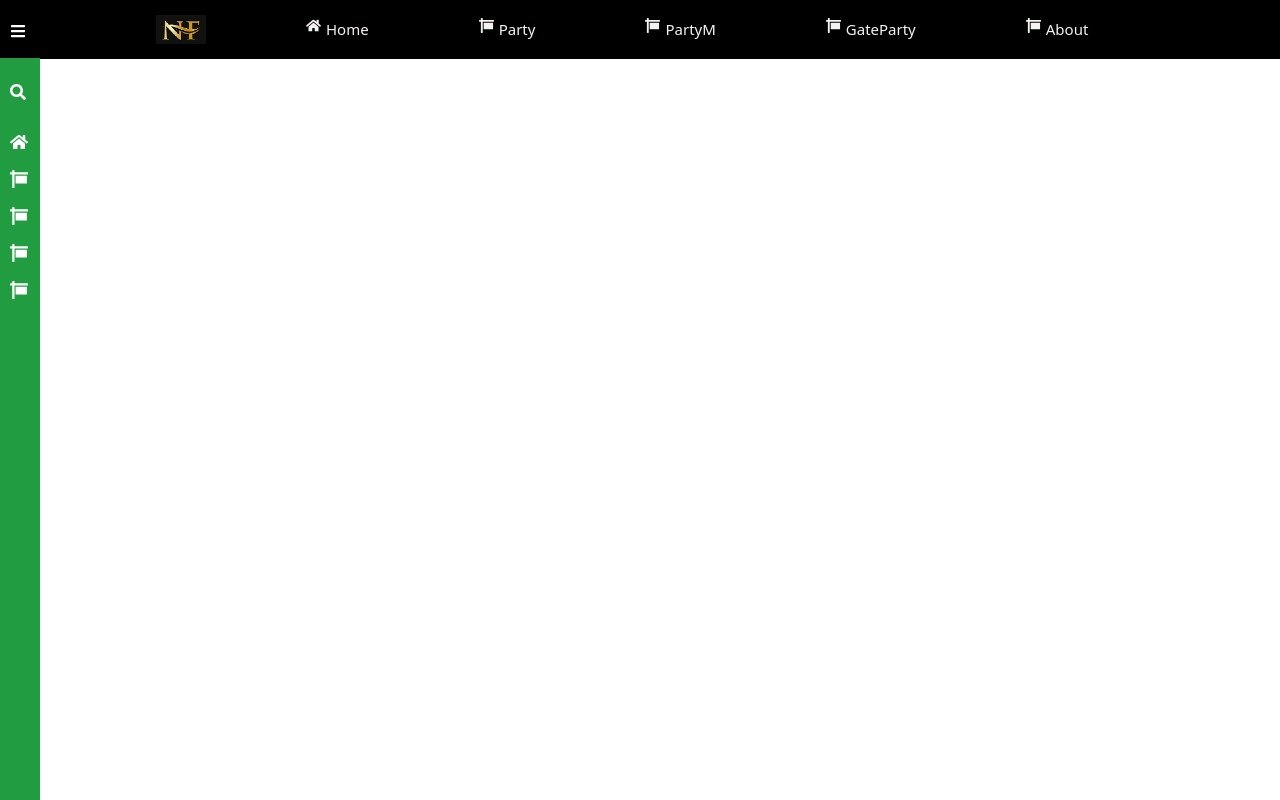
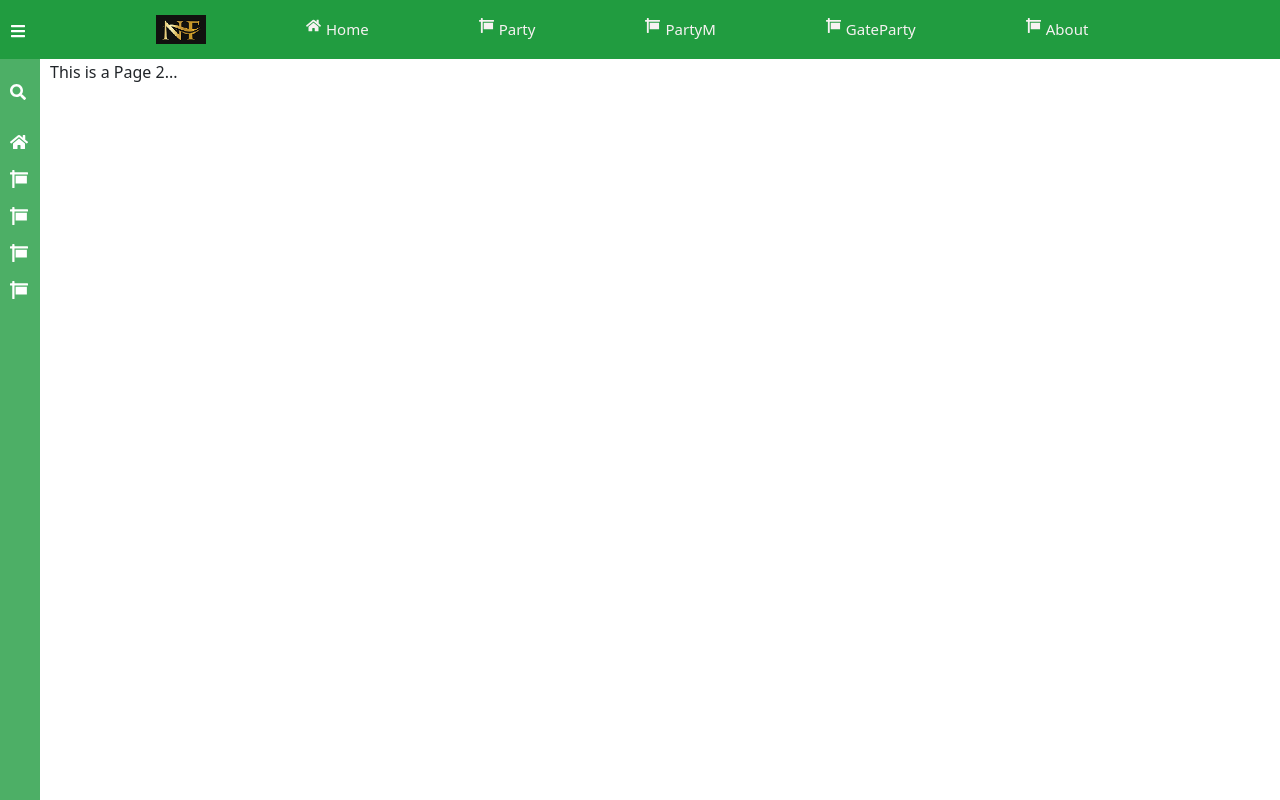
Before and after one commit to MubasharMurtza/ReactPro, a React (Create React App) app: page /page2 in a window 1280 px wide. Built offline with nearby package versions, Linux system fonts and the light colour scheme.

Commit message:
Pages attatched with fabar icon

```diff
--- a/src/Components/FunctionF.js
+++ b/src/Components/FunctionF.js
@@ -12,7 +12,7 @@ export default function FunctionF() {
         <>
             <Topbar toggle={toggle} />
             <Sidebar isShow={isShow} setisShow={setisShow} />
-            <NavbarLink />
+            <NavbarLink isShow={isShow} />
         </>
     );
 }
--- a/src/Components/Nav/NavbarLink.js
+++ b/src/Components/Nav/NavbarLink.js
@@ -9,13 +9,13 @@ import Page2 from "./Pages/Page2";
 import Page3 from "./Pages/Page3";
 import Page4 from "./Pages/Page4";
 import Page5 from "./Pages/Page5";
-import Topbar from "./Topbar";
 import ScaleParty from "../ScaleSoft/ScaleParty";
 import AddParty from "../ScaleSoft/Parties/AddParty";
 
-function NavbarLink() {
+function NavbarLink({isShow}) {
   return (
     <>
+      <div style={{marginLeft: isShow ? "210px" : "50px", marginTop:"60px"}}>
         <Routes>
           <Route path="/Home" element={<Home />} exact />
           <Route path="/Party" element={<Party />} exact />
@@ -30,6 +30,7 @@ function NavbarLink() {
           <Route path="/page4" element={<Page4 />} exact />
           <Route path="/page5" element={<Page5 />} exact />
         </Routes>
+      </div>
     </>
   );
 }
--- a/src/Components/Nav/Sidebar.css
+++ b/src/Components/Nav/Sidebar.css
@@ -8,7 +8,7 @@ main{
 }
 
 .header{
-    background-color:rgb(33, 156, 64);
+    background-color:rgba(33, 156, 64,0.8);
     color: white;
     height: 100vh;
     overflow-y: auto;
@@ -55,7 +55,7 @@ a{
 }
 .menu:hover{
     cursor: pointer;
-    background: rgb(45, 51, 89);
+    background: rgba(33, 156, 64,0.3);
 }
 .menuItem{
     display: flex;
@@ -71,11 +71,11 @@ a{
 .link:hover{
     border-right: 3px solid white;
     transition: 0.2s cubic-bezier(0.6, -0.28, 0.500, 0.045);
-    background: rgb(45, 51, 89);
+    background: rgba(33, 156, 64,0.9);
 }
 .active{
     transition: 0.2s cubic-bezier(0.6, -0.28, 0.500, 0.045);
-    background: rgb(45, 51, 89);
+    background: rgba(33, 156, 64,1);
 }
 link_text{
     white-space:nowrap;
@@ -103,3 +103,7 @@ link_text{
     font-size: 15px;
     margin-left: 90px;
 }
+.navbar{
+    background-color: rgba(33, 156, 64,1)
+
+}
--- a/src/Components/Nav/Topbar.js
+++ b/src/Components/Nav/Topbar.js
@@ -36,8 +36,7 @@ function Topbar({toggle}) {
 
   return (
     <>
-
-      <nav className="navbar bg-black  fixed-top">
+     <nav className="navbar bg-rgb(33, 156, 64)  fixed-top">
         <div className="topBar">
         <span className="bar" onClick={toggle}><FaBars  /></span>
           <img src={nflogo} alt="Logo" className="logo" />
--- a/src/Components/ScaleSoft/ScaleParty.js
+++ b/src/Components/ScaleSoft/ScaleParty.js
@@ -24,7 +24,6 @@ export default function ScaleParty() {
       <div className="bodyPage  border  border-dark ">
         <div>
           <Link to="/addParty" className="btn btn-primary my-3 mx-3 ">
-            {" "}
             Add New Party
           </Link>
           <Button onClick={() => setShowModal(true)}>Add New Party</Button>
```
Lines whose indentation alone changed are shown as unchanged.
